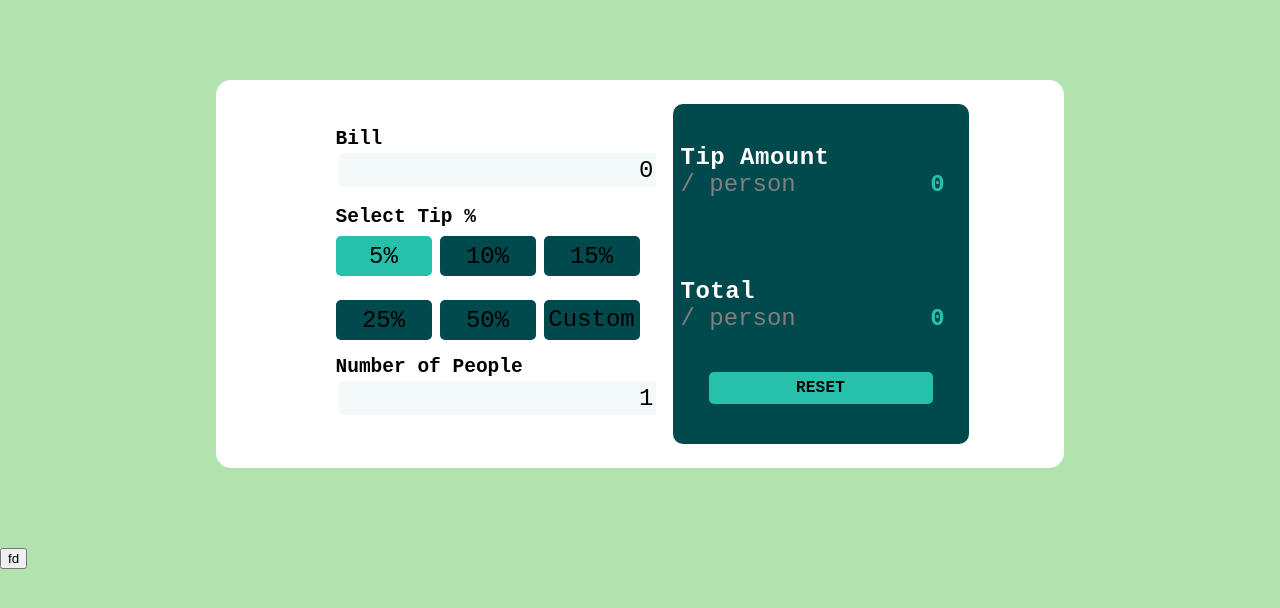
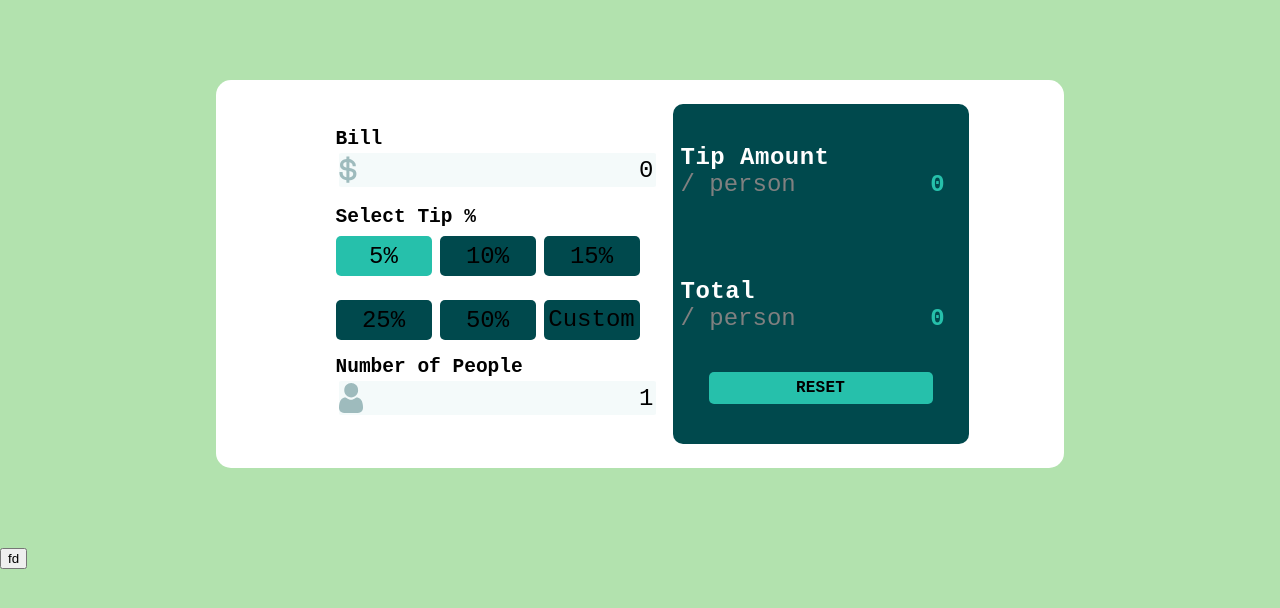
Before and after one commit to BrtSkr/tip-calculator, a plain HTML site: page index.html in a window 1280 px wide. Drawn offline with Linux system fonts and the light colour scheme; the site is published under a folder, as on GitHub Pages, so addresses that start at the root find nothing; a web font is replaced by a local one.

Commit message:
Fixed minor bugs, changed directory of images

```diff
--- a/assets/css/_user-inputs.scss
+++ b/assets/css/_user-inputs.scss
@@ -22,7 +22,7 @@
 
 }
 .bg-dollar{
-    background: url(/images/icon-dollar.svg) no-repeat $--clr--accent--lcyan left;
+    background: url(../images/icon-dollar.svg) no-repeat $--clr--accent--lcyan left;
     background-size: 6%;
 }
 .bg-dollar:focus{
@@ -32,7 +32,7 @@
 }
 
 .bg-user{
-    background: url(/images/icon-person.svg) no-repeat $--clr--accent--lcyan left;
+    background: url(../images/icon-person.svg) no-repeat $--clr--accent--lcyan left;
     background-size: 3vh;
 }
 .bg-user:focus{
```
Also changed, not shown: assets/css/style.css, assets/images/favicon-32x32.png (renamed from images/favicon-32x32.png), assets/images/icon-dollar.svg (renamed from images/icon-dollar.svg), assets/images/icon-person.svg (renamed from images/icon-person.svg), assets/images/logo.svg (renamed from images/logo.svg), 1 other file.
